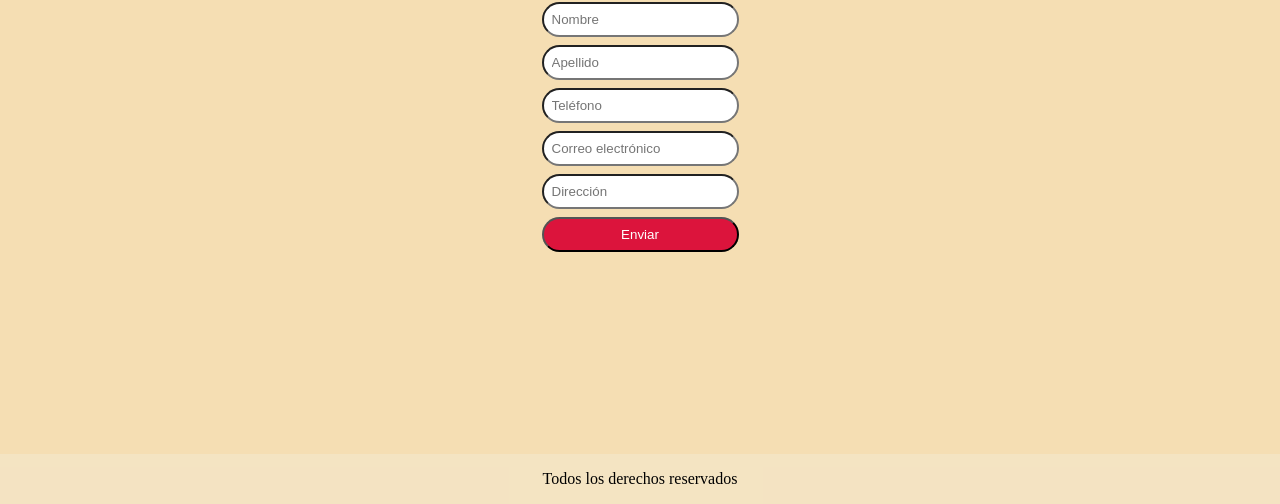
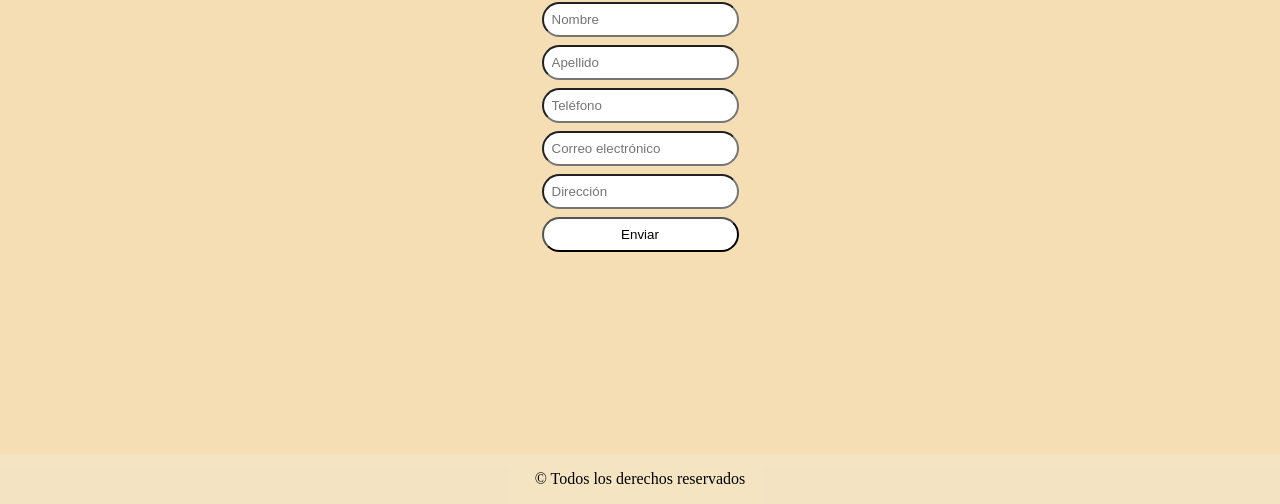
Before and after one commit to pablolospe/django-backend, a Django app: page /clientForm/ in a window 1280 px wide. Shown: the part 296-800 px from the top of the page. Run offline with Django 4.2, Linux system fonts and the light colour scheme.

Commit message:
form css y ©

```diff
--- a/grupo10/web/static/web/style/clientForm.css
+++ b/grupo10/web/static/web/style/clientForm.css
@@ -9,3 +9,13 @@ input{
     padding: 0.5rem;
     border-radius: 2rem;
 }
+
+.hover-effect {
+    color: black;
+    transition: color 0.3s;
+}
+
+.hover-effect:hover {
+    color: red;
+    cursor: pointer;
+}
--- a/grupo10/web/templates/web/base.html
+++ b/grupo10/web/templates/web/base.html
@@ -33,7 +33,7 @@
     </main>
 
     <footer class="centered">
-        Todos los derechos reservados
+        © Todos los derechos reservados
     </footer>
 </body>
 
--- a/grupo10/web/templates/web/clientForm.html
+++ b/grupo10/web/templates/web/clientForm.html
@@ -19,6 +19,6 @@
     {{ clientForm.phone }}
     {{ clientForm.email }}
     {{ clientForm.address }}
-    <input style="background-color: crimson; color:white" type="submit" value="Enviar">
+    <input class="hover-effect"  type="submit" value="Enviar">
 </form>
 {% endblock %}
```
